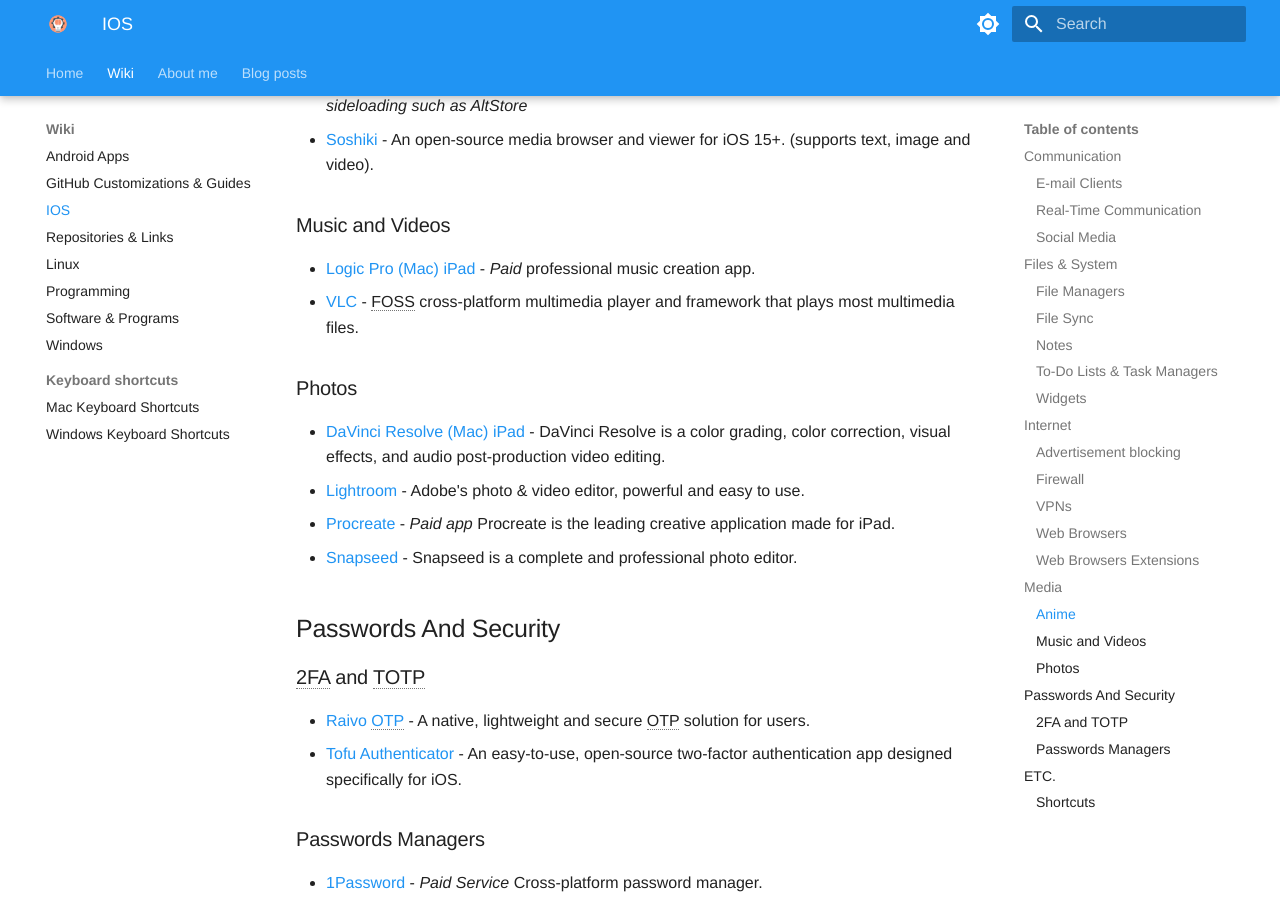
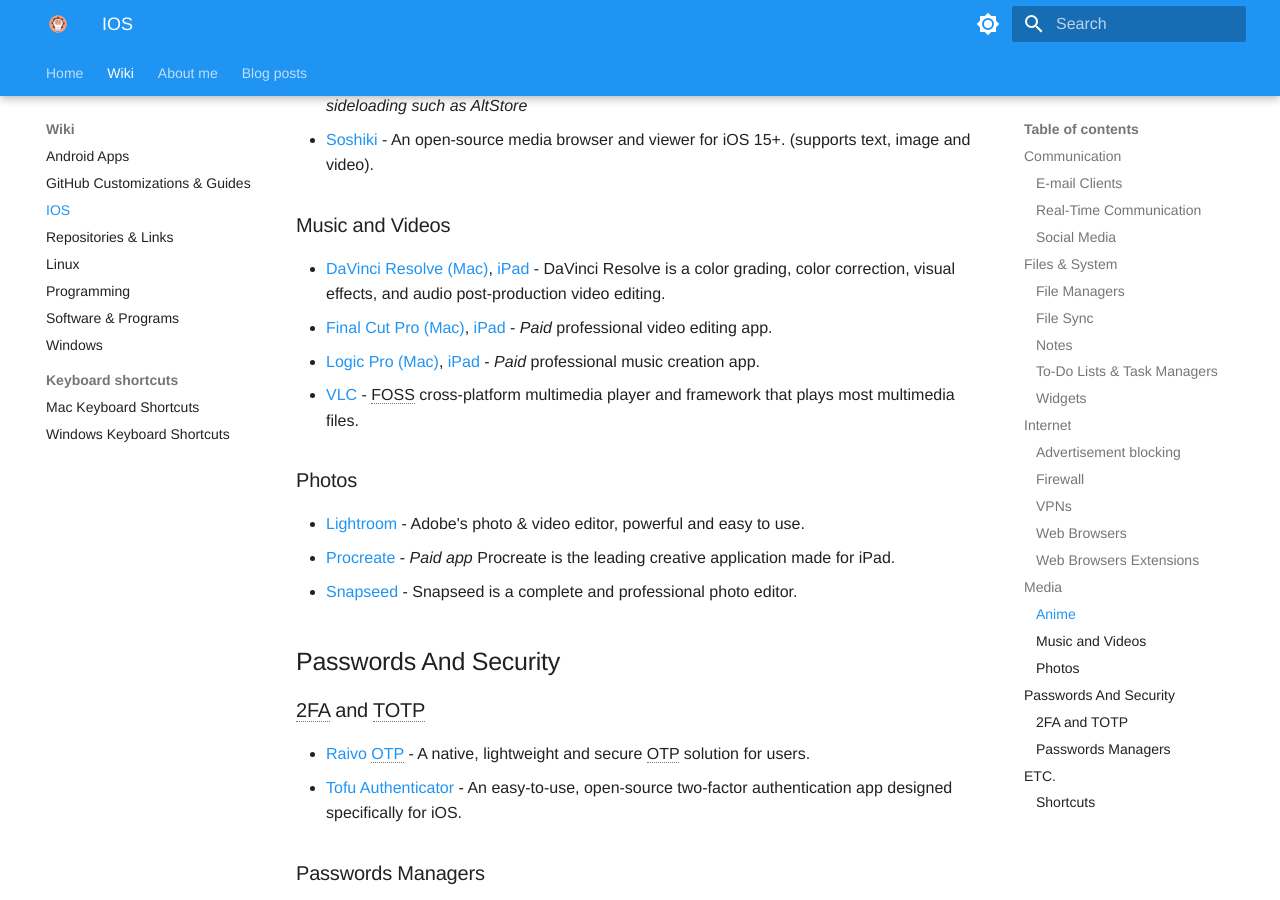
Before and after one commit to ZivSimchoni/Zwiki, an MkDocs documentation site: the page built from docs/Wiki/IOS.md, in a window 1280 px wide and 900 px high, scrolled down 3211 px. Built offline with MkDocs 1.6.1 and Material for MkDocs 9.7.7, drawn with Linux system fonts in a browser that asks for light colours; some web fonts are replaced.

Commit message:
Add FinalCut & Move DaVinci Resolve to another category

```diff
--- a/docs/Wiki/IOS.md
+++ b/docs/Wiki/IOS.md
@@ -100,12 +100,13 @@
 
 ### Music and Videos
 
--   [Logic Pro (Mac)](https://apps.apple.com/app/logic-pro/id634148309) [iPad](https://apps.apple.com/app/logic-pro-for-ipad/id1615087040) - _Paid_ professional music creation app.
+-   [DaVinci Resolve (Mac)](https://apps.apple.com/app/davinci-resolve/id571213070), [iPad](https://apps.apple.com/app/davinci-resolve-for-ipad/id1581363826) - DaVinci Resolve is a color grading, color correction, visual effects, and audio post-production video editing.
+-   [Final Cut Pro (Mac)](https://apps.apple.com/app/final-cut-pro/id424389933), [iPad](https://apps.apple.com/app/final-cut-pro-for-ipad/id1631624924) - _Paid_ professional video editing app.
+-   [Logic Pro (Mac)](https://apps.apple.com/app/logic-pro/id634148309), [iPad](https://apps.apple.com/app/logic-pro-for-ipad/id1615087040) - _Paid_ professional music creation app.
 -   [VLC](https://apps.apple.com/app/vlc-for-mobile/id650377962) - FOSS cross-platform multimedia player and framework that plays most multimedia files.
 
 ### Photos
 
--   [DaVinci Resolve (Mac)](https://apps.apple.com/app/davinci-resolve/id571213070) [iPad](https://apps.apple.com/app/davinci-resolve-for-ipad/id1581363826) - DaVinci Resolve is a color grading, color correction, visual effects, and audio post-production video editing.
 -   [Lightroom](https://apps.apple.com/app/lightroom-photo-video-editor/id878783582) - Adobe's photo & video editor, powerful and easy to use.
 -   [Procreate](https://apps.apple.com/app/apple-store/id425073498?pt=345446) - _Paid app_ Procreate is the leading creative application made for iPad.
 -   [Snapseed](https://apps.apple.com/app/snapseed/id439438619) - Snapseed is a complete and professional photo editor.
```
